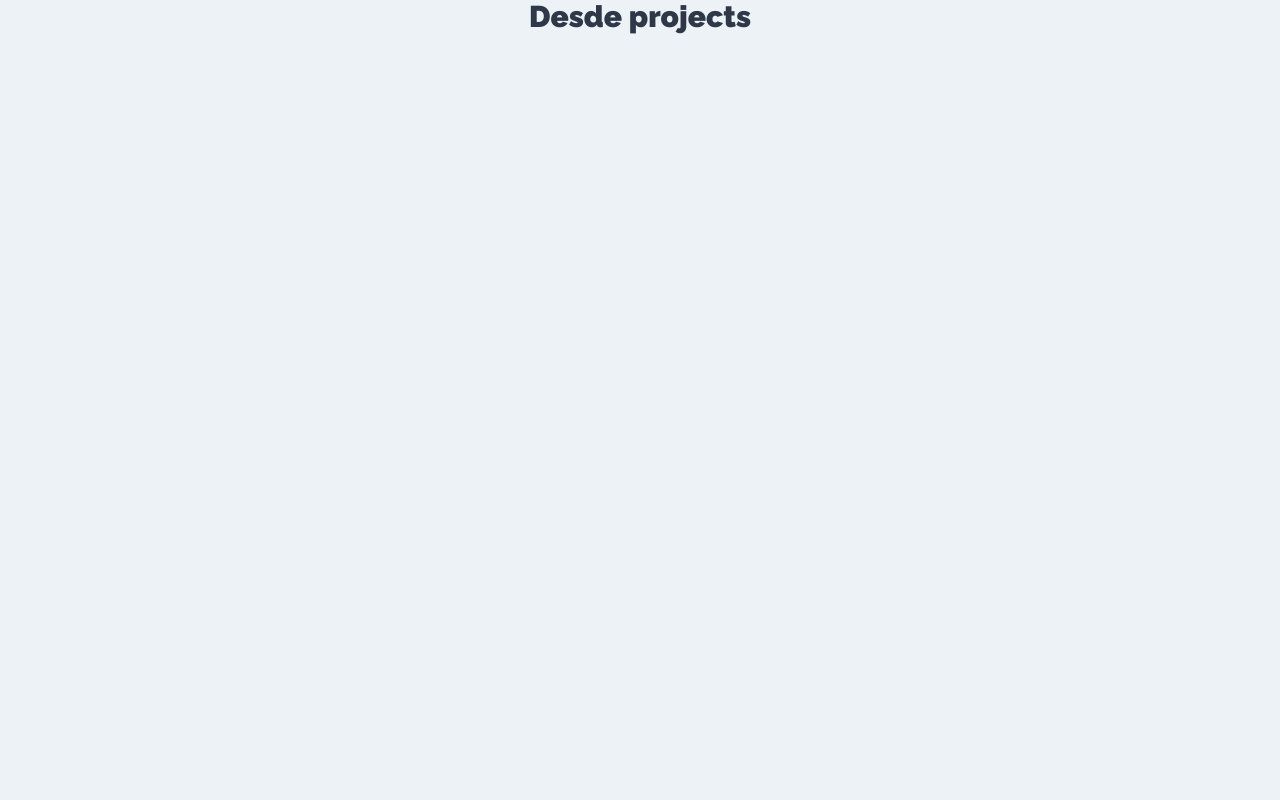
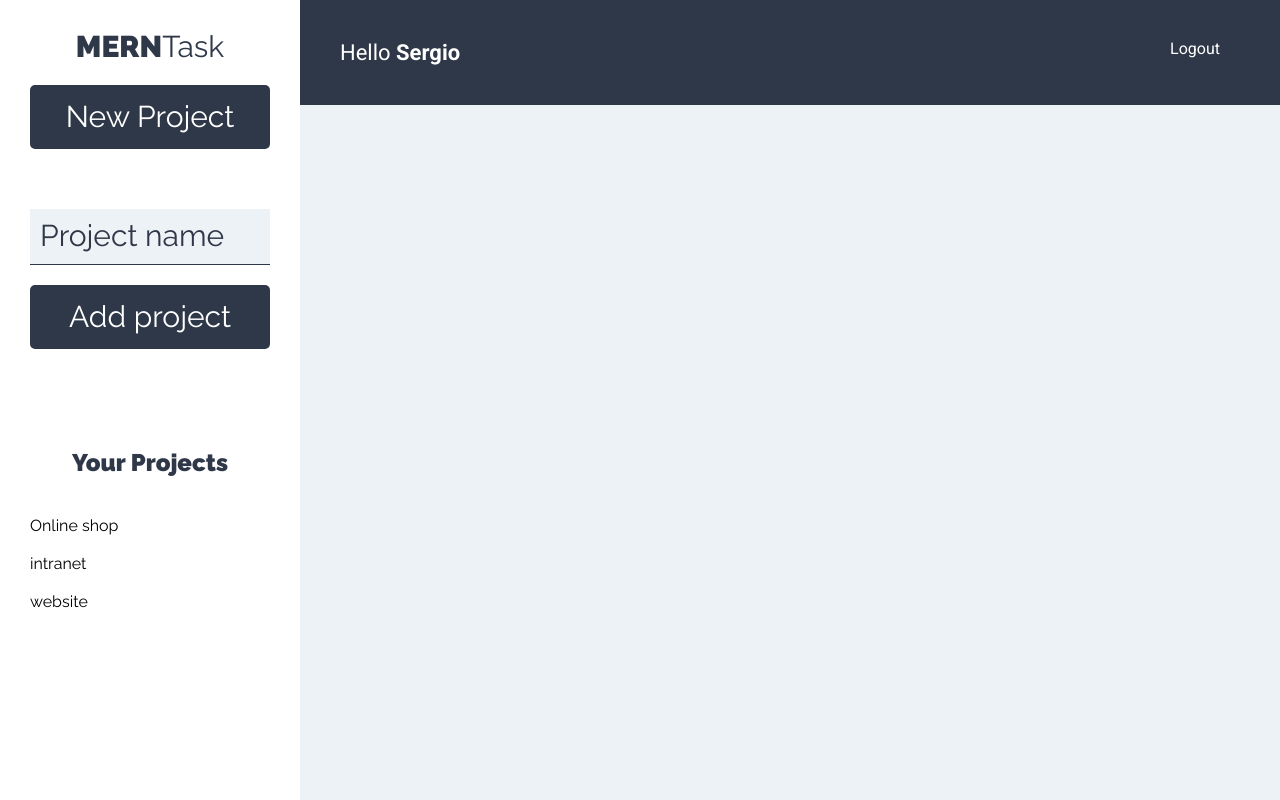
Before and after one commit to sruizpdev/12-MERN-cliente, a React (Create React App) app: page /projects in a window 1280 px wide. Built offline with nearby package versions, Linux system fonts and the light colour scheme.

Commit message:
some components more

```diff
--- a/src/App.js
+++ b/src/App.js
@@ -2,7 +2,7 @@ import React from 'react';
 import { BrowserRouter as Router, Switch, Route } from 'react-router-dom';
 import Login from './components/auth/Login';
 import NewAccount from './components/auth/NewAccount';
-import Projects from './components/projects/projects';
+import Projects from './components/projects/Projects';
 
 function App() {
   return (
--- /dev/null
+++ b/src/components/layouts/Bar.js
@@ -0,0 +1,15 @@
+import React from 'react';
+const Bar = () => {
+  return (
+    <header className="app-header">
+      <p className="user-name">
+        Hello<span> Sergio</span>{' '}
+      </p>
+      <nav className="nav-principal">
+        <a href="#!">Logout</a>
+      </nav>
+    </header>
+  );
+};
+
+export default Bar;
--- /dev/null
+++ b/src/components/layouts/Sidebar.js
@@ -0,0 +1,20 @@
+import React from 'react';
+import ListProjects from '../projects/ListProjects';
+import NewProject from '../projects/NewProject';
+
+const Sidebar = () => {
+  return (
+    <aside>
+      <h1>
+        MERN<span>Task</span>
+        <NewProject />
+      </h1>
+      <div className="projects">
+        <h2>Your Projects</h2>
+        <ListProjects />
+      </div>
+    </aside>
+  );
+};
+
+export default Sidebar;
--- /dev/null
+++ b/src/components/projects/ListProjects.js
@@ -0,0 +1,19 @@
+import React from 'react';
+import Project from './Project';
+
+const ListProjects = () => {
+  const projects = [
+    { name: 'Online shop' },
+    { name: 'intranet' },
+    { name: 'website' },
+  ];
+  return (
+    <ul className="list-projects">
+      {projects.map((project) => (
+        <Project project={project} />
+      ))}
+    </ul>
+  );
+};
+
+export default ListProjects;
--- /dev/null
+++ b/src/components/projects/NewProject.js
@@ -0,0 +1,42 @@
+import React, { Fragment, useState } from 'react';
+const NewProject = () => {
+  const [project, setProject] = useState({
+    name: '',
+  });
+  const { name } = project;
+  const onSubmitProject = (e) => {
+    e.preventDefault();
+  };
+  const onChangeProject = (e) => {
+    setProject({
+      ...project,
+      [e.target.name]: e.target.value,
+    });
+  };
+
+  return (
+    <Fragment>
+      <button type="button" className="btn btn-block btn-primary">
+        New Project
+      </button>
+
+      <form className="form-new-project" onSubmit="onSubmitProject">
+        <input
+          type="text"
+          className="input-text"
+          placeholder="Project name"
+          name="name"
+          value={name}
+          onChange={onChangeProject}
+        />
+        <input
+          type="submit"
+          className="btn btn-primary  btn-block"
+          value="Add project"
+        />
+      </form>
+    </Fragment>
+  );
+};
+
+export default NewProject;
--- /dev/null
+++ b/src/components/projects/Project.js
@@ -0,0 +1,10 @@
+import React from 'react';
+const Project = ({ project }) => {
+  return (
+    <li>
+      <button className="btn btn-blank">{project.name}</button>
+    </li>
+  );
+};
+
+export default Project;
--- a/src/components/projects/projects.js
+++ b/src/components/projects/projects.js
@@ -1,6 +1,19 @@
 import React from 'react';
+import Bar from '../layouts/Bar';
+import Sidebar from '../layouts/Sidebar';
+
 const Projects = () => {
-  return <h1>Desde projects</h1>;
+  return (
+    <div className="app-container">
+      <Sidebar />
+      <div className="main-section">
+        <Bar />
+        <main>
+          <div className="tasks-container"></div>
+        </main>
+      </div>
+    </div>
+  );
 };
 
 export default Projects;
--- a/src/index.css
+++ b/src/index.css
@@ -91,7 +91,7 @@ a {
 }
 
 @media (min-width: 768px) {
-  .contenedor-app {
+  .app-container {
     display: flex;
     min-height: 100vh;
   }
@@ -100,7 +100,7 @@ a {
     background-color: var(--blanco);
     flex: 0 0 300px;
   }
-  .seccion-principal {
+  .main-section {
     flex: 1;
   }
 }
@@ -110,24 +110,24 @@ aside {
   padding: 3rem;
 }
 
-.formulario-nuevo-proyecto {
+.form-new-project {
   margin-top: 6rem;
 }
-.formulario-nuevo-proyecto .input-text {
+.form-new-project .input-text {
   border-bottom: 1px solid var(--gris2);
   border-radius: 0;
   background-color: var(--gris1);
 }
-.formulario-nuevo-proyecto .input-text::placeholder {
+.form-new-project .input-text::placeholder {
   color: var(--gris2);
 }
-.proyectos {
+.projects {
   margin-top: 10rem;
 }
-.listado-proyectos li {
+.list-projects li {
   margin-bottom: 2rem;
 }
-.listado-proyectos li a {
+.list-projects li a {
   font-size: 1.4rem;
   color: var(--gris2);
   line-height: 1.5;
@@ -139,12 +139,12 @@ aside {
   background-color: var(--gris2);
   padding: 4rem;
 }
-.nombre-usuario {
+.user-name {
   color: var(--blanco);
   font-size: 2.2rem;
   margin: 0;
 }
-.nombre-usuario span {
+.user-name span {
   font-weight: 900;
 }
 .nav-principal a {
@@ -180,7 +180,7 @@ aside {
 }
 
 /** TAREAS LISTADO **/
-.contenedor-tareas {
+.tasks-container {
   padding: 4rem;
 }
 
```
